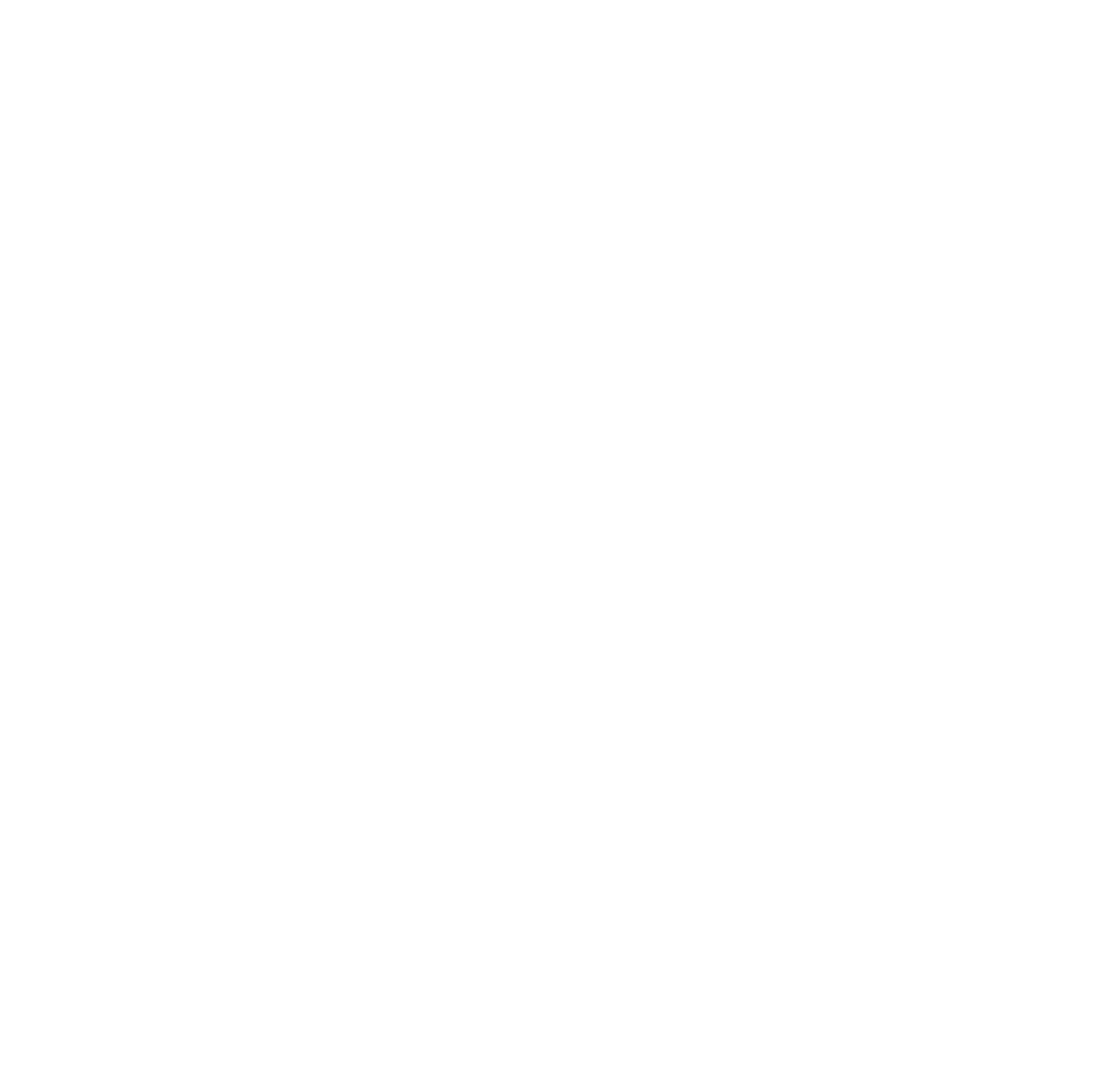
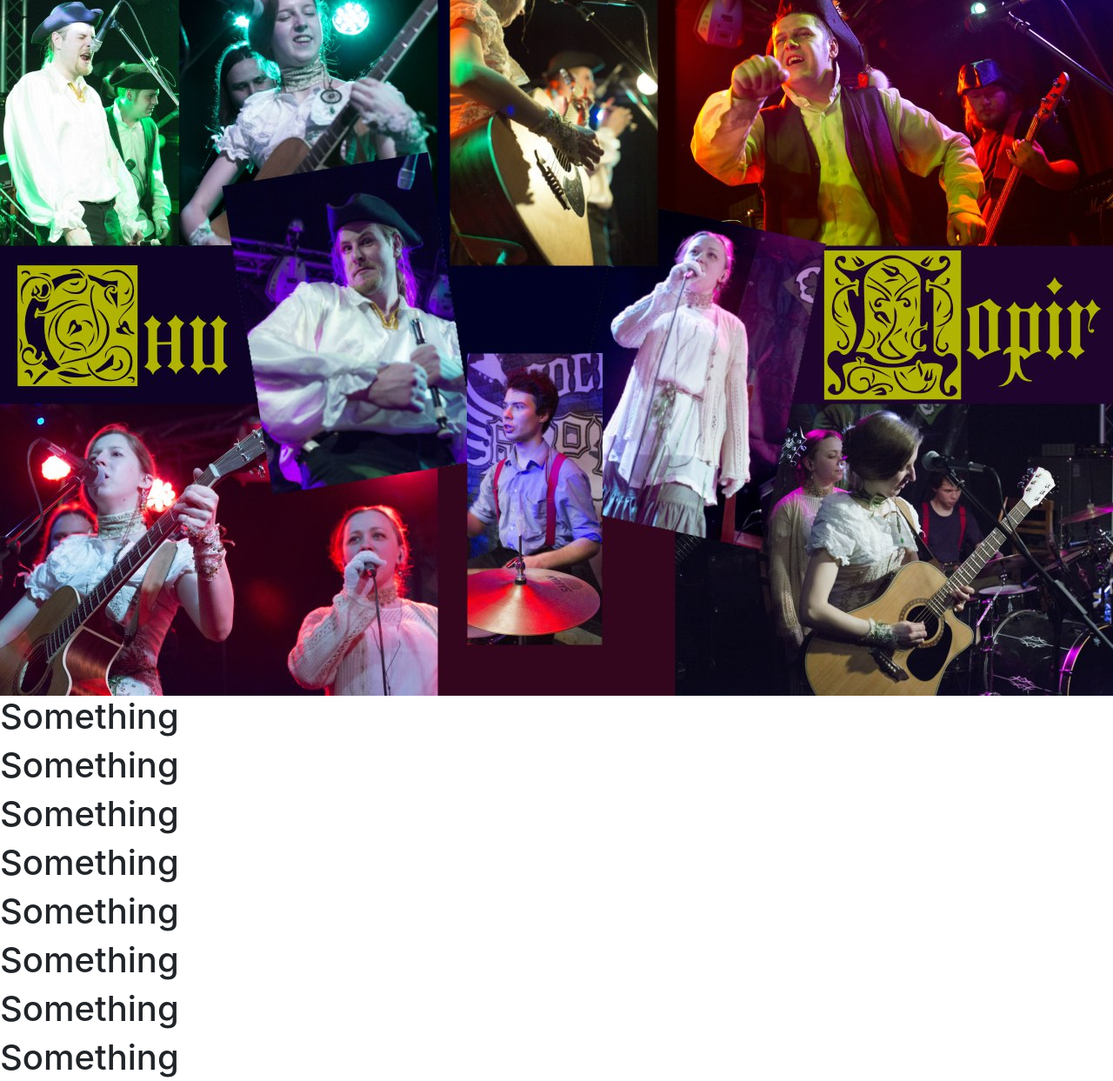
Before and after one commit to Selmarinel/dreams_of_road, a plain HTML site: page index.html in a window 1280 px wide. Shown: the top 1243 px of the page at 87% size. Before the commit the page ends 800 px from the top, so only its background shows below. Drawn offline with nearby package versions, Linux system fonts and the light colour scheme.

Commit message:
gg good idea)

```diff
--- a/index.html
+++ b/index.html
@@ -1,10 +1,76 @@
 <!DOCTYPE html>
 <html lang="en">
 <head>
+    <meta name="viewport" content="width=device-width, initial-scale=1">
     <meta charset="UTF-8">
-    <title></title>
+    <title>Dreams Of Road</title>
+    <link rel="stylesheet" href="./bootstrap/css/bootstrap.min.css">
+    <link rel="stylesheet" href="./bootstrap/css/bootstrap-theme.min.css">
+    <script src="bootstrap/js/jquery-2.2.2.min.js"></script>
+    <script src="bootstrap/js/bootstrap.min.js"></script>
+    <style>
+        html,body,.logo {height:100%;margin:0}
+        .logo {
+            color:#000;
+            height:100%
+        }
+        .first{
+            background: url(img/1.jpg) bottom center no-repeat fixed #fff;
+            background-size: cover;
+        }
+        .second{
+            background: url(img/2.jpg) bottom center no-repeat fixed #fff;
+            background-size: cover;
+        }
+        .third{
+            background: url(img/3.jpg) bottom center no-repeat fixed #fff;
+            background-size: cover;
+        }
+    </style>
 </head>
-<body>
-
+<div class="first logo">
+</div>
+<div><h1>Something</h1></div>
+<div><h1>Something</h1></div>
+<div><h1>Something</h1></div>
+<div><h1>Something</h1></div>
+<div><h1>Something</h1></div>
+<div><h1>Something</h1></div>
+<div><h1>Something</h1></div>
+<div><h1>Something</h1></div>
+<div><h1>Something</h1></div>
+<div><h1>Something</h1></div>
+<div><h1>Something</h1></div>
+<div><h1>Something</h1></div>
+<div><h1>Something</h1></div>
+<div><h1>Something</h1></div>
+<div><h1>Something</h1></div>
+<div><h1>Something</h1></div>
+<div><h1>Something</h1></div>
+<div><h1>Something</h1></div>
+<div><h1>Something</h1></div>
+<div><h1>Something</h1></div>
+<div class="second logo"></div>
+<div><h1>Something</h1></div>
+<div><h1>Something</h1></div>
+<div><h1>Something</h1></div>
+<div><h1>Something</h1></div>
+<div><h1>Something</h1></div>
+<div><h1>Something</h1></div>
+<div><h1>Something</h1></div>
+<div><h1>Something</h1></div>
+<div><h1>Something</h1></div>
+<div><h1>Something</h1></div>
+<div><h1>Something</h1></div>
+<div><h1>Something</h1></div>
+<div><h1>Something</h1></div>
+<div><h1>Something</h1></div>
+<div><h1>Something</h1></div>
+<div><h1>Something</h1></div>
+<div><h1>Something</h1></div>
+<div><h1>Something</h1></div>
+<div><h1>Something</h1></div>
+<div><h1>Something</h1></div>
+<div class="third logo"></div>
 </body>
 </html>
```
Also changed, not shown: img/1.jpg (added), img/2.jpg (added), img/3.jpg (added).
